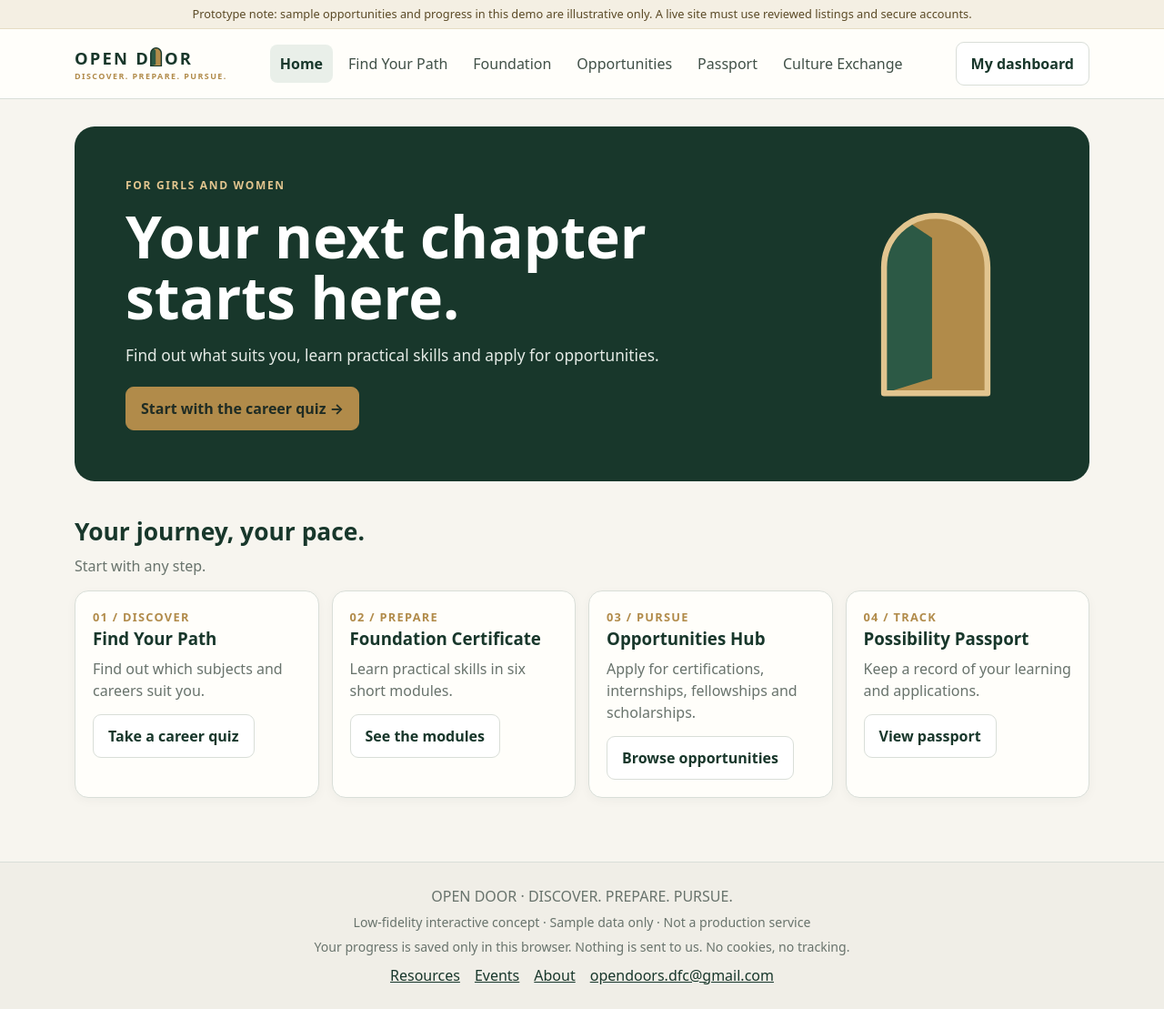
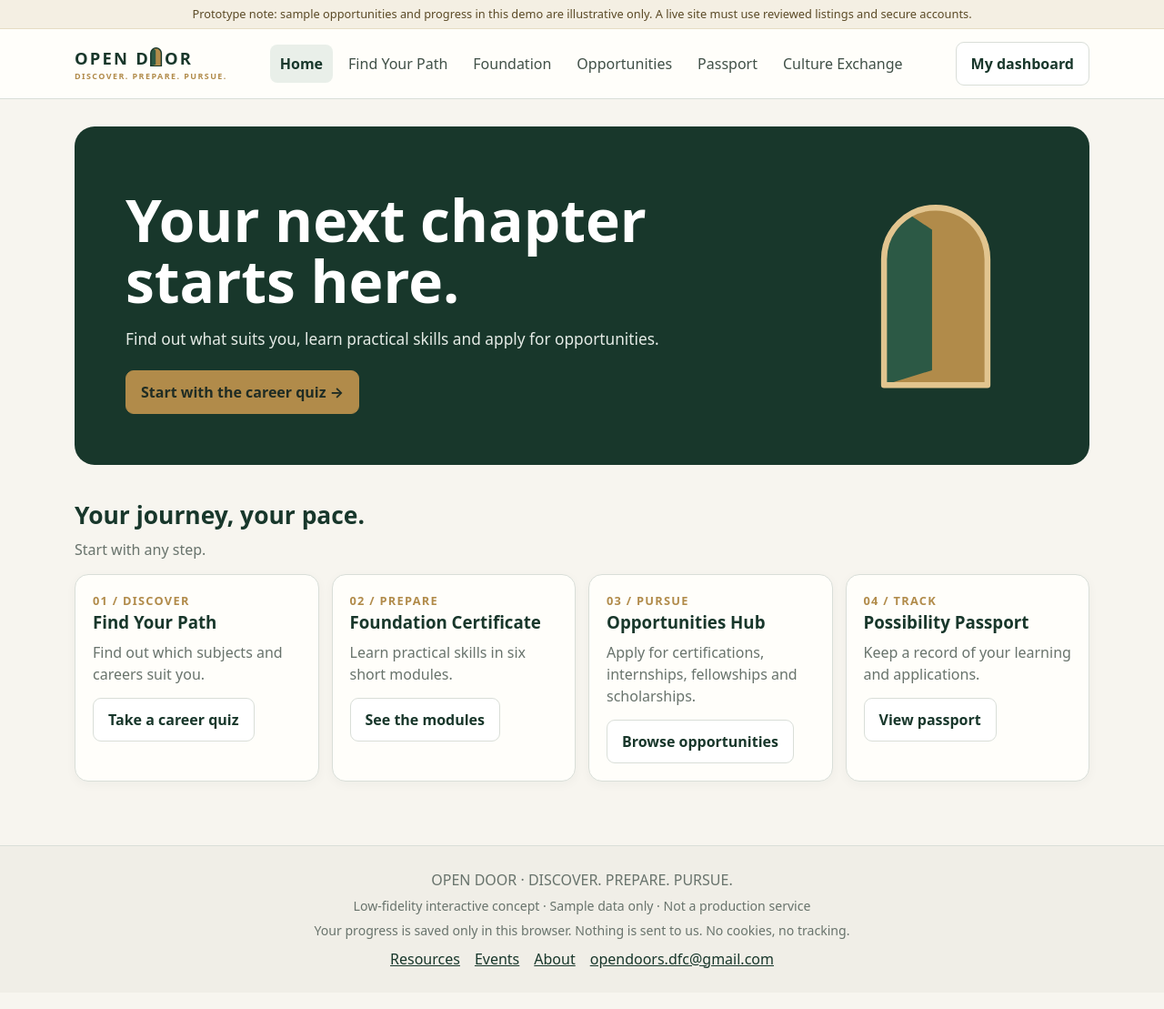
Before and after one commit to opendoor-dfc/open-door, a Jekyll site: the page built from index.md, in a window 1280 px wide and 1109 px high. Shown: the whole window at 91% size. Built offline with Jekyll 4.4.1, drawn with Linux system fonts in a browser that asks for light colours.

Commit message:
Preview: remove audience line from home hero
Co-Authored-By: Claude Opus 5.5 <noreply@anthropic.com>
Claude-Session: https://claude.ai/code/session_01YYaMm9DFFrhmHy5i2wuCDX

```diff
--- a/_layouts/home.html
+++ b/_layouts/home.html
@@ -3,7 +3,7 @@ layout: default
 ---
 <section class="hero">
   <div class="hero-text">
-    <div class="eyebrow">{{ page.eyebrow }}</div>
+    {% if page.eyebrow %}<div class="eyebrow">{{ page.eyebrow }}</div>{% endif %}
     <h1>{{ page.headline }}</h1>
     <p>{{ page.intro }}</p>
     {% if page.button_text %}<div class="actions"><a class="btn gold" href="{{ page.button_link | relative_url }}">{{ page.button_text }} →</a></div>{% endif %}
--- a/index.md
+++ b/index.md
@@ -1,7 +1,6 @@
 ---
 layout: home
 title: Home
-eyebrow: For girls and women
 headline: Your next chapter starts here.
 intro: Find out what suits you, learn practical skills and apply for opportunities.
 button_text: Start with the career quiz
```
